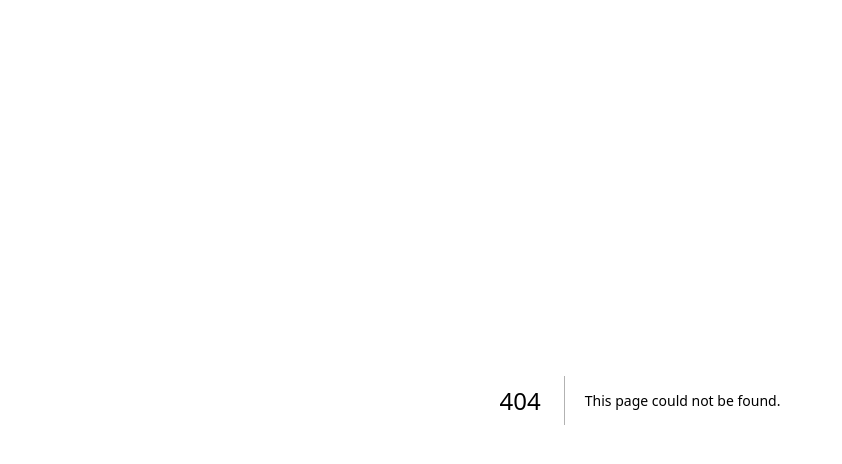
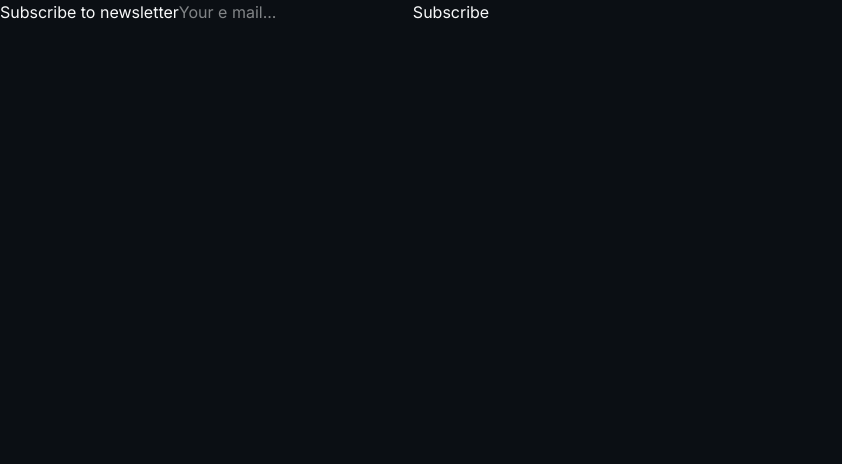
Before and after one commit to velvel77/superhero-store, a Next.js app: page /contact/newsletter in a window 1280 px wide. Before the commit this address had no page. Shown: the top 464 px of the page, without its empty margins (0-842 px from the left). Built offline with nearby package versions, Linux system fonts and the light colour scheme; no server answers.

Commit message:
feat: add subscribe to newsletter with resend audience

```diff
--- a/app/contact/action.ts
+++ b/app/contact/action.ts
@@ -3,6 +3,8 @@
 import { revalidatePath } from "next/cache";
 import { redirect } from "next/navigation";
 import { Resend } from "resend";
+
+const resend = new Resend(process.env.RESEND_API_KEY);
 
 export default async function sendMessage(formData: FormData) {
     const name = formData.get("name") as string;
@@ -15,7 +17,7 @@ export default async function sendMessage(formData: FormData) {
         return;
     }
 
-    const resend = new Resend(process.env.RESEND_API_KEY);
+
 
     // const newMessage = {
     //     name,
@@ -23,7 +25,7 @@ export default async function sendMessage(formData: FormData) {
     //     message
     // }
 
-    const { data, error } = await resend.emails.send({
+    const { error } = await resend.emails.send({
         from: "onboarding@resend.dev",
         to: "idahenriettakia@gmail.com",
         subject: "Kontaktmeddelande från Superhero Store",
@@ -40,3 +42,23 @@ export default async function sendMessage(formData: FormData) {
 
 
 }
+
+export async function subscribeNewsletter(formData: FormData): Promise<void> {
+    const email = formData.get("email") as string;
+    if (!email) {
+        console.error("No email provided");
+        return;
+
+    }
+
+    const { error } = await resend.contacts.create({
+        email,
+        unsubscribed: false,
+        audienceId: process.env.RESEND_AUDIENCE_ID as string,
+    });
+
+    if (error) {
+        console.error("Failed to subscribe bc ", error)
+        return;
+    }
+}
--- /dev/null
+++ b/app/contact/newsletter/page.tsx
@@ -0,0 +1,12 @@
+import Form from "next/form";
+import { subscribeNewsletter } from "../action";
+
+export default function NewsletterPage() {
+    return (
+        <Form action={subscribeNewsletter}>
+            <label htmlFor="email">Subscribe to newsletter</label>
+            <input type="email" name="email" placeholder="Your e mail..." required />
+            <button type="submit">Subscribe</button>
+        </Form>
+    )
+}
```
